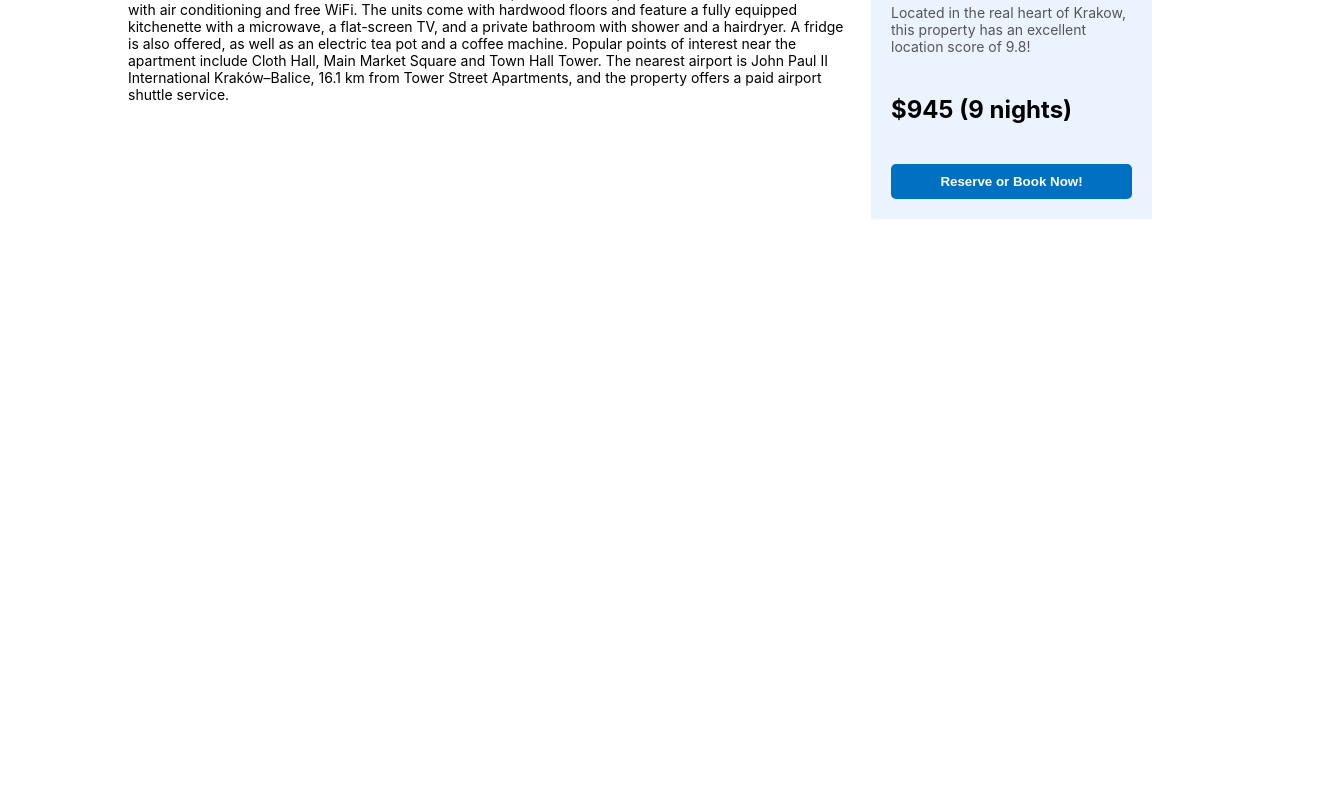
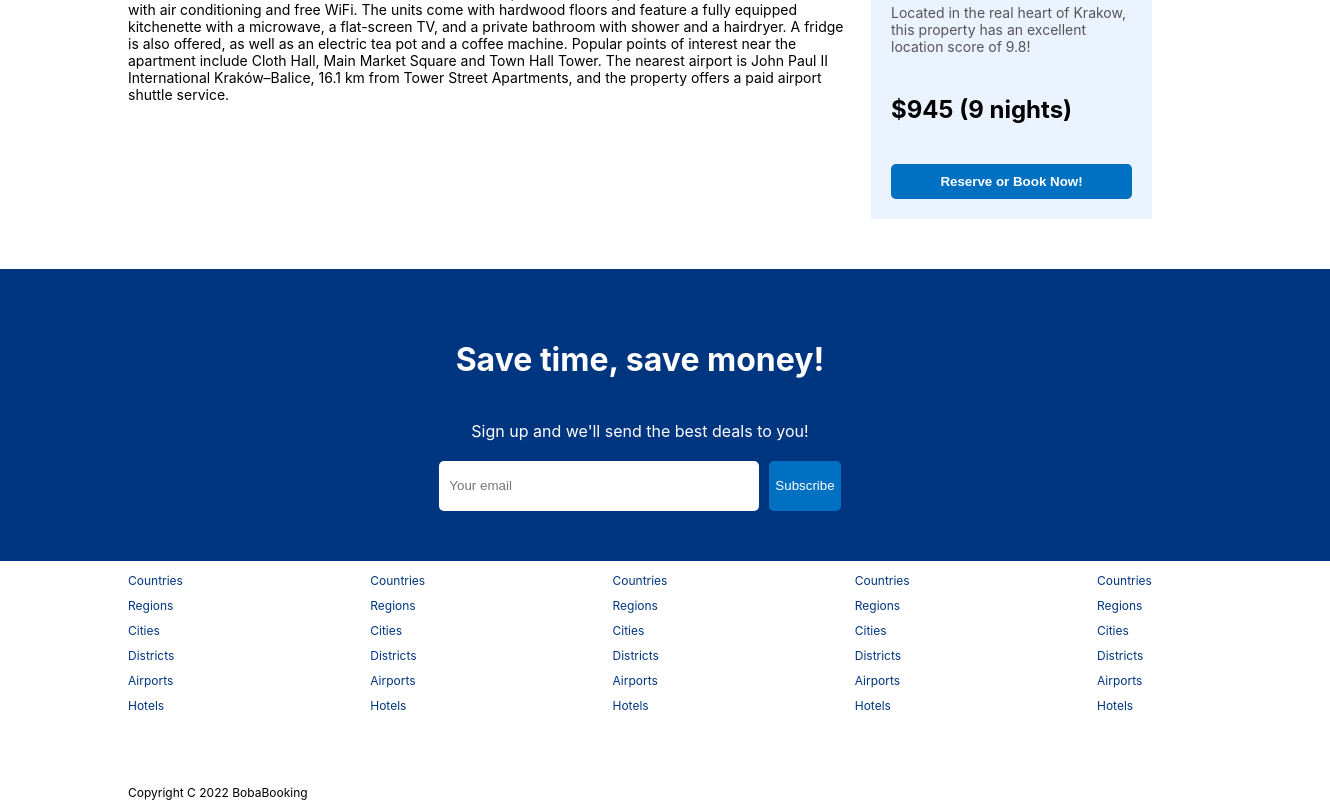
Before and after one commit to brunash/booking-app-client, a React (Create React App) app: page /hotels/1 in a window 1280 px wide. Shown: the part 978-1778 px from the top of the page, 1330 px wide, since content can reach past the window. Before the commit the page ends 1197 px from the top, so only its background shows below. Built offline with nearby package versions, Linux system fonts and the light colour scheme.

Commit message:
working on individual hotel page

```diff
--- a/src/pages/hotel/Hotel.jsx
+++ b/src/pages/hotel/Hotel.jsx
@@ -1,6 +1,8 @@
 import './Hotel.scss';
 import NavBar from '../../components/NavBar/NavBar';
 import Header from "../../components/Header/Header";
+import MailList from '../../components/MailList/MailList';
+import Footer from '../../components/Footer/Footer'
 import { FontAwesomeIcon } from '@fortawesome/react-fontawesome';
 import { faLocationDot } from '@fortawesome/free-solid-svg-icons';
 const Hotel = () => {
@@ -83,6 +85,8 @@
                 </div>
               </div>
             </div>
+            <MailList/>
+            <Footer/>
           </div>
         </div>
     );
--- a/src/pages/hotel/Hotel.scss
+++ b/src/pages/hotel/Hotel.scss
@@ -1,7 +1,7 @@
 .hotel__container {
   display: flex;
-  justify-content: center;
-  //flex-direction: column;
+  align-items: center;
+  flex-direction: column;
   margin-top: 20px;
 }
 
```
